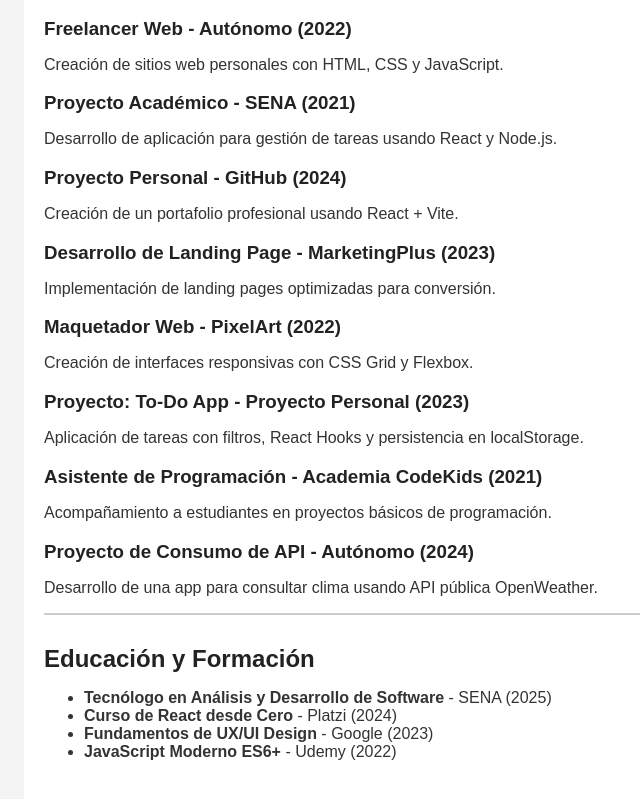
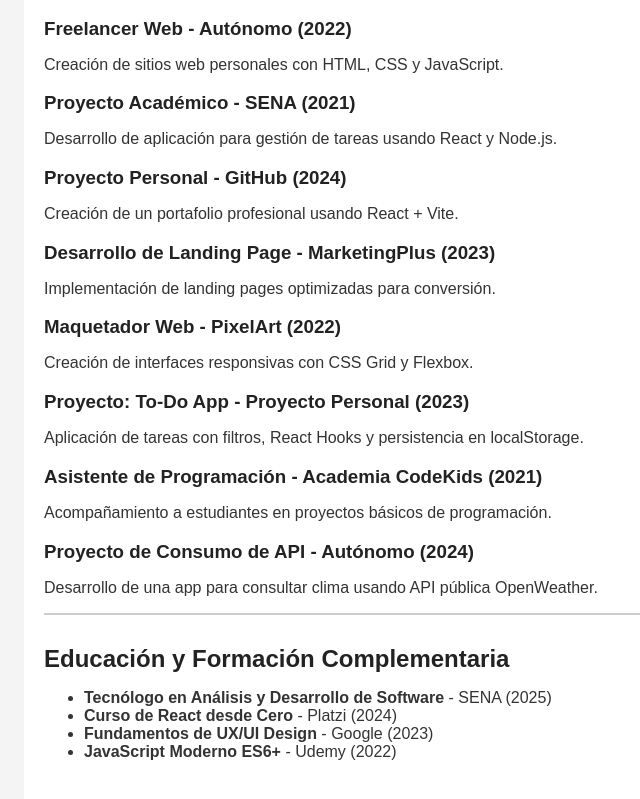
Before and after one commit to esteban01Br/cv-react-esteban-bedoya, a React (Vite) app: page / in a window 1280 px wide. Shown: the part 554-1353 px from the top of the page, without its empty margins (84-724 px from the left). Built offline with nearby package versions, Linux system fonts and the light colour scheme.

Commit message:
feat: componente educacion dinamico con formacion complementaria

```diff
--- a/src/components/Educacion.jsx
+++ b/src/components/Educacion.jsx
@@ -10,7 +10,7 @@
 
   return (
     <section className="section">
-      <h2>Educación y Formación</h2>
+      <h1>Educación y Formación Complementaria</h1>
       <ul>
         {formaciones.map((f, index) => (
           <li key={index}>
```
